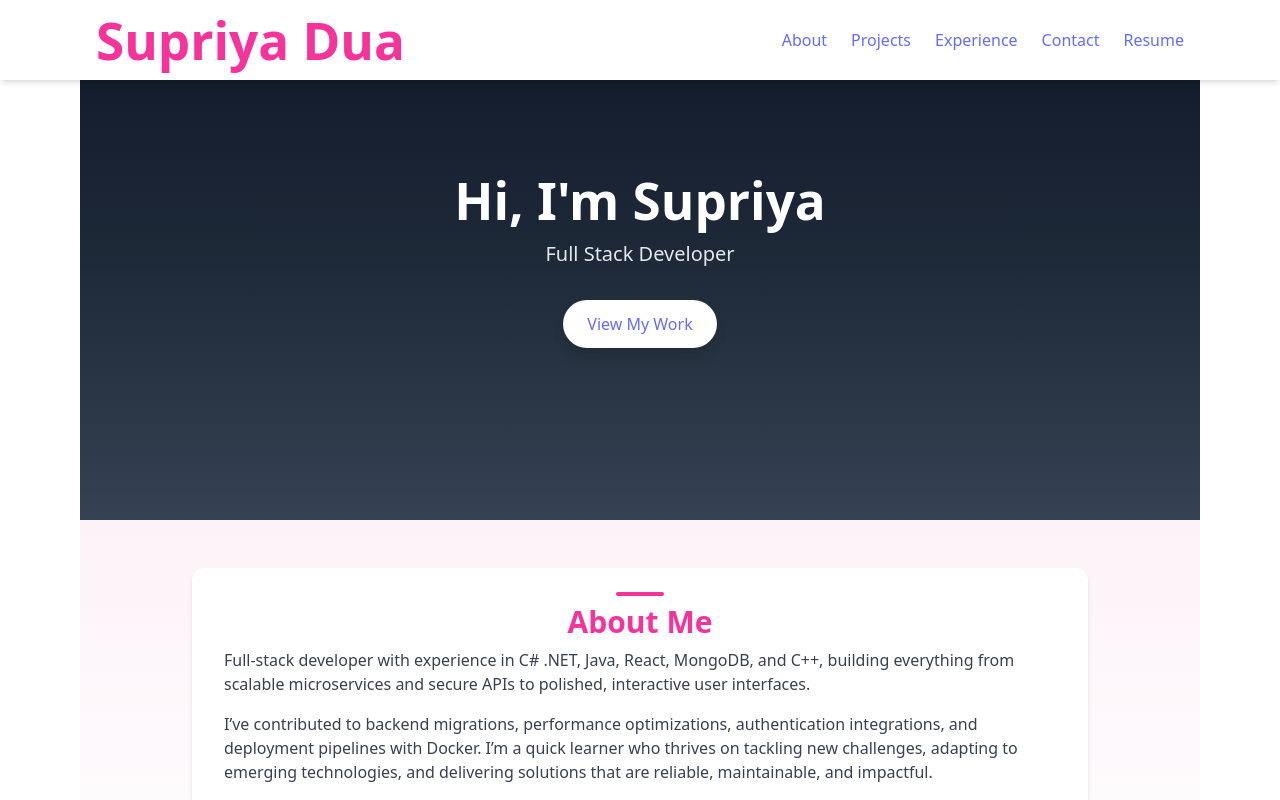
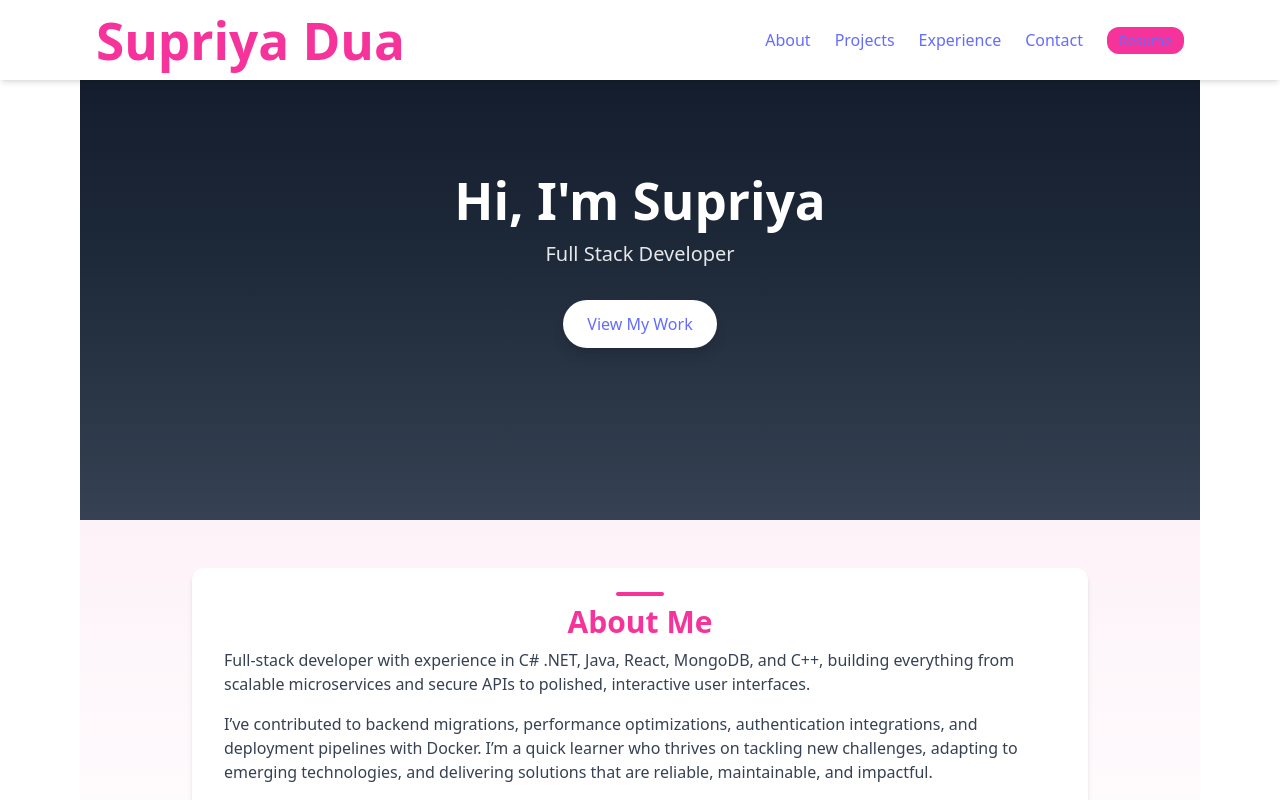
Before and after one commit to supriyadua2420/portfolio, a React (Vite) app: page / in a window 1280 px wide. Shown: the top 800 px of the page. Built offline with nearby package versions, Linux system fonts and the light colour scheme.

Commit message:
resume change

```diff
--- a/src/components/Navbar.jsx
+++ b/src/components/Navbar.jsx
@@ -20,13 +20,16 @@ export default function Navbar() {
           <li><a href="#experience" className="hover:text-pink-500">Experience</a></li>
           <li><a href="#contact" className="hover:text-pink-500">Contact</a></li>
           <li>
-            <a
-              href="/portfolio/resume.pdf"
-              download
-              className="hover:text-pink-500"
-            >
-              Resume
-            </a>
+          <li>
+              <a
+                href={`${import.meta.env.BASE_URL}resume.pdf`}
+                download="Supriya-Dua-Resume.pdf"
+                className="px-3 py-1 rounded-xl text-sm font-medium bg-pink-500 text-white hover:bg-pink-600 transition"
+              >
+                Resume
+              </a>
+          </li>
+
           </li>
         </ul>
 
@@ -82,6 +85,7 @@ export default function Navbar() {
           </li>
           <li>
             <a
+
               href="/portfolio/resume.pdf"
               download
               className="block py-2 text-gray-600 hover:text-pink-500"
```
